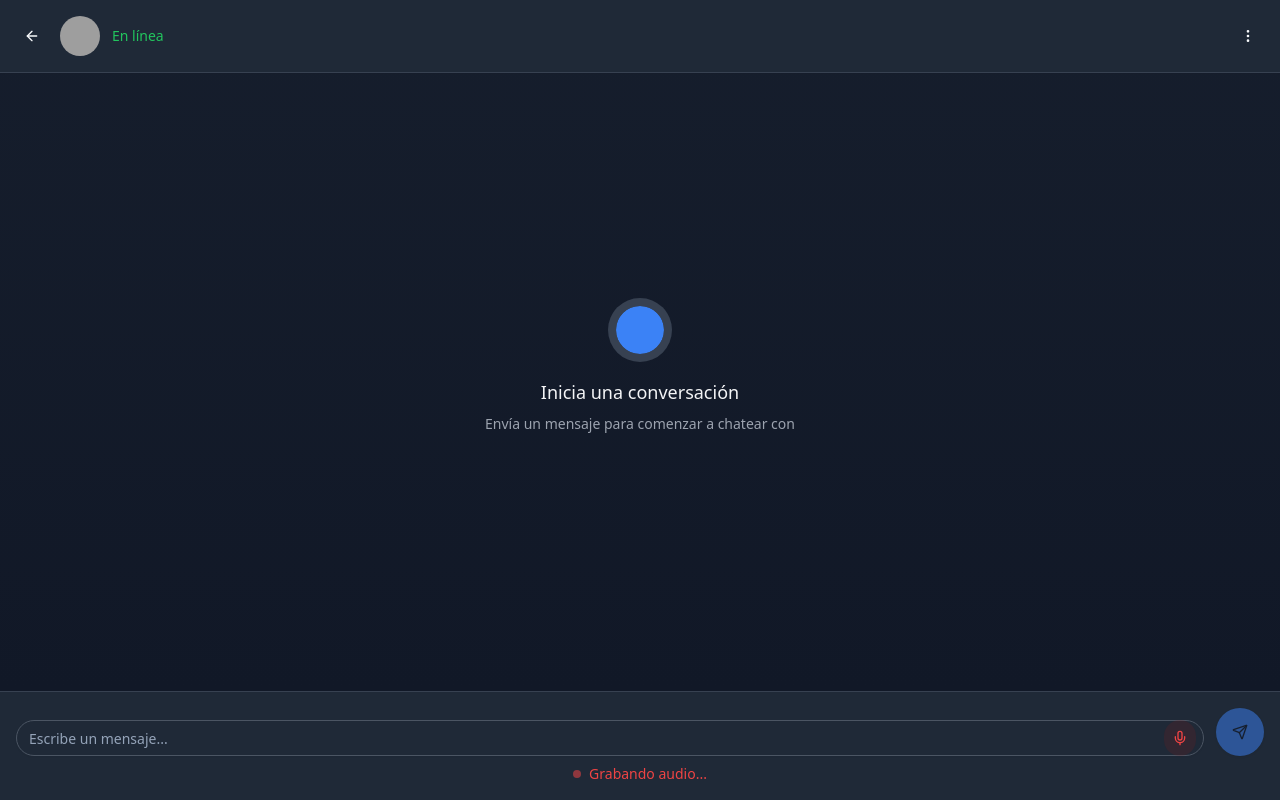
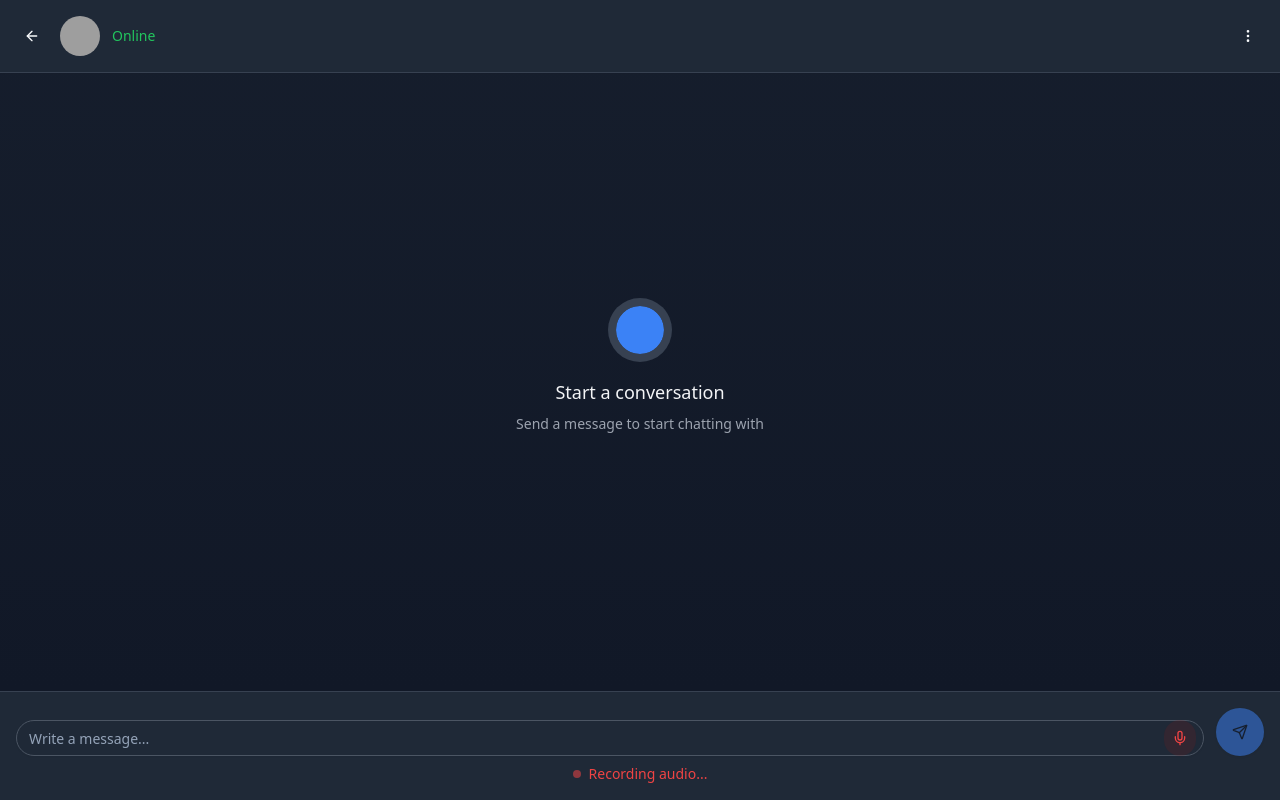
Before and after one commit to Krl22/Lingezshad, a React (Vite) app: page /friendchat in a window 1280 px wide. Both pictures are taken after a click on the button 1180 px from the left and 766 px from the top of the page. Built offline with nearby package versions, Linux system fonts and the light colour scheme; no server answers; the database is empty; grey boxes are pictures that could not be loaded.

Commit message:
fixed english texts

```diff
--- a/src/components/exercises/AudioToImageMatchExercise.tsx
+++ b/src/components/exercises/AudioToImageMatchExercise.tsx
@@ -157,7 +157,7 @@ export const AudioToImageMatchExercise: React.FC<
                 type="button"
                 onClick={() => playAudio(item.id)}
                 className="focus:outline-none"
-                aria-label="Reproducir audio"
+                aria-label="Play audio"
               >
                 <Volume2 className="w-7 h-7" />
               </button>
--- a/src/components/exercises/FillInTheBlankExercise.tsx
+++ b/src/components/exercises/FillInTheBlankExercise.tsx
@@ -195,13 +195,13 @@ export const FillInTheBlankExercise: React.FC<FillInTheBlankExerciseProps> = ({
         )}
       </div>
 
-      {/* Mensaje de éxito compacto */}
+      {/* Success message compact */}
       {showResults && score === items.length && (
         <div className="text-center p-3 bg-gradient-to-r from-green-50/80 to-emerald-50/80 dark:from-green-950/40 dark:to-emerald-950/40 rounded-lg border border-green-300/40 dark:border-green-700/30">
           <div className="flex items-center justify-center gap-2">
             <span className="text-lg">🎉</span>
             <p className="text-sm font-bold bg-gradient-to-r from-green-600 to-emerald-600 dark:from-green-400 dark:to-emerald-400 bg-clip-text text-transparent">
-              ¡Perfecto!
+              Perfect!
             </p>
           </div>
         </div>
--- a/src/pages/Friendchat.tsx
+++ b/src/pages/Friendchat.tsx
@@ -95,7 +95,7 @@ export function FriendChat() {
             <h3 className="font-semibold text-gray-900 dark:text-gray-100">
               {friendEmail}
             </h3>
-            <p className="text-sm text-green-500">En línea</p>
+            <p className="text-sm text-green-500">Online</p>
           </div>
         </div>
         <Button variant="ghost" size="sm" className="p-2">
@@ -116,10 +116,10 @@ export function FriendChat() {
                 </Avatar>
               </div>
               <h3 className="mb-2 text-lg font-medium text-gray-900 dark:text-gray-100">
-                Inicia una conversación
+                Start a conversation
               </h3>
               <p className="text-sm text-gray-500 dark:text-gray-400">
-                Envía un mensaje para comenzar a chatear con {friendEmail}
+                Send a message to start chatting with {friendEmail}
               </p>
             </div>
           ) : (
@@ -174,7 +174,7 @@ export function FriendChat() {
               value={input}
               onChange={(e) => setInput(e.target.value)}
               onKeyDown={handleKeyPress}
-              placeholder="Escribe un mensaje..."
+              placeholder="Write a message..."
               className="py-3 pr-12 rounded-full border-gray-300 resize-none dark:border-gray-600 focus:border-blue-500 dark:focus:border-blue-400"
               maxLength={1000}
             />
@@ -201,7 +201,7 @@ export function FriendChat() {
         {isRecording && (
           <div className="flex justify-center items-center mt-2 text-sm text-red-500">
             <div className="mr-2 w-2 h-2 bg-red-500 rounded-full animate-pulse"></div>
-            Grabando audio...
+            Recording audio...
           </div>
         )}
       </div>
--- a/src/pages/Game.tsx
+++ b/src/pages/Game.tsx
@@ -171,7 +171,7 @@ const Game = () => {
         <div className="flex flex-col items-center space-y-4">
           <div className="w-12 h-12 rounded-full border-4 border-blue-500 animate-spin border-t-transparent"></div>
           <p className="text-lg font-medium text-slate-600 dark:text-slate-300">
-            Cargando juego...
+            Loading game...
           </p>
         </div>
       </div>
@@ -187,7 +187,7 @@ const Game = () => {
               <span className="text-3xl">🏆</span>
             </div>
             <h1 className="mb-2 text-3xl font-bold text-transparent bg-clip-text bg-gradient-to-r from-yellow-600 to-orange-600 dark:from-yellow-400 dark:to-orange-400">
-              ¡Juego Terminado!
+              Game Over!
             </h1>
             <h2 className="text-xl font-semibold text-slate-700 dark:text-slate-200">
               Ganador:{" "}
--- a/src/pages/Messages.tsx
+++ b/src/pages/Messages.tsx
@@ -363,7 +363,7 @@ export function Messages() {
                   ) : (
                     <p className="text-sm font-medium text-green-600 dark:text-green-400 flex items-center">
                       <div className="w-2 h-2 bg-green-500 rounded-full mr-2 animate-pulse"></div>
-                      En línea
+                      Online
                     </p>
                   )}
                 </div>
@@ -437,10 +437,10 @@ export function Messages() {
                           </Avatar>
                         </div>
                         <h3 className="mb-3 text-xl font-bold bg-gradient-to-r from-blue-700 to-indigo-700 bg-clip-text text-transparent dark:from-blue-300 dark:to-indigo-300">
-                          Inicia una conversación
+                          Start a conversation
                         </h3>
                         <p className="text-blue-600/80 dark:text-blue-400/80 max-w-sm font-medium">
-                          Envía un mensaje para comenzar a chatear con{" "}
+                          Send a message to start chatting with{" "}
                           <span className="font-bold bg-gradient-to-r from-indigo-600 to-purple-600 bg-clip-text text-transparent dark:from-indigo-400 dark:to-purple-400">
                             {getConversationName(selectedConversation)}
                           </span>
@@ -503,7 +503,7 @@ export function Messages() {
                         value={input}
                         onChange={(e) => setInput(e.target.value)}
                         onKeyDown={handleKeyPress}
-                        placeholder="Escribe un mensaje..."
+                        placeholder="Write a message..."
                         className="py-3 pr-12 rounded-2xl border-2 border-blue-200/50 bg-white/80 dark:bg-gray-800/80 dark:border-blue-700/50 focus:border-blue-400 dark:focus:border-blue-500 focus:ring-2 focus:ring-blue-200/50 dark:focus:ring-blue-800/50 backdrop-blur-sm shadow-lg font-medium"
                         maxLength={1000}
                       />
@@ -530,7 +530,7 @@ export function Messages() {
                   {isRecording && (
                     <div className="flex justify-center items-center mt-3 text-sm text-red-500 font-medium">
                       <div className="mr-2 w-2 h-2 bg-red-500 rounded-full animate-pulse"></div>
-                      Grabando audio...
+                      Recording audio...
                     </div>
                   )}
                 </div>
--- a/src/pages/chat.tsx
+++ b/src/pages/chat.tsx
@@ -277,7 +277,7 @@ const AIChat: React.FC<AIChatProps> = ({ patternNumber }) => {
             value={input}
             onChange={(e) => setInput(e.target.value)}
             onKeyDown={handleKeyPress}
-            placeholder="Escribe tu mensaje aquí... (Presiona Enter para enviar)"
+            placeholder="Write your message here... (Press Enter to send)"
             className="flex-1 font-medium rounded-2xl border-2 shadow-lg backdrop-blur-sm bg-white/80 dark:bg-gray-800/80 border-blue-200/50 dark:border-blue-700/50 focus:border-blue-400 dark:focus:border-blue-500 focus:ring-2 focus:ring-blue-200/50 dark:focus:ring-blue-800/50"
             disabled={isLoading}
           />
@@ -290,7 +290,7 @@ const AIChat: React.FC<AIChatProps> = ({ patternNumber }) => {
                 : "text-blue-500 hover:text-blue-700 hover:bg-blue-100/50 dark:hover:bg-blue-900/30"
             }`}
             disabled={isLoading}
-            title={isRecording ? "Detener grabación" : "Iniciar grabación"}
+            title={isRecording ? "Stop recording" : "Start recording"}
           >
             {isRecording ? (
               <MicOff className="w-5 h-5 animate-pulse" />
```
